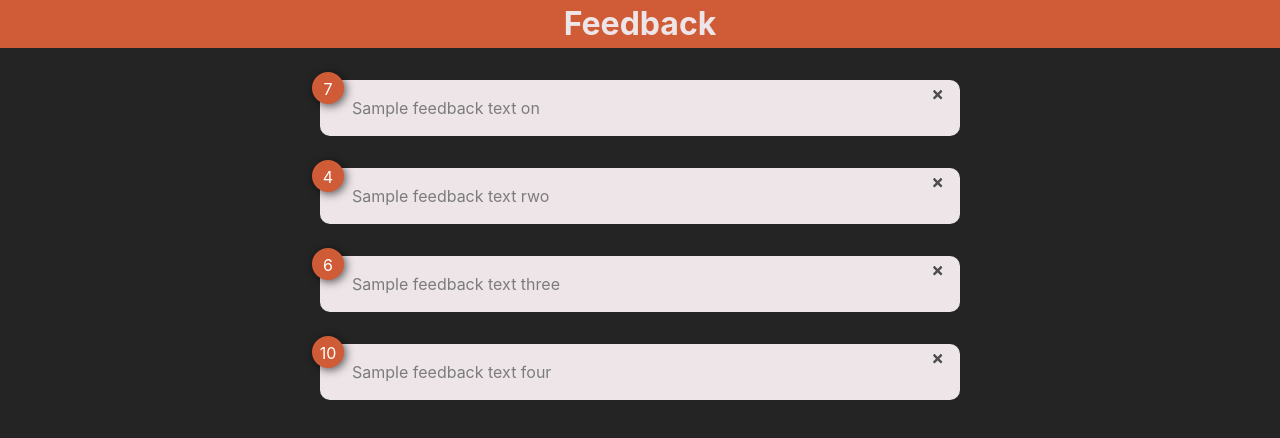
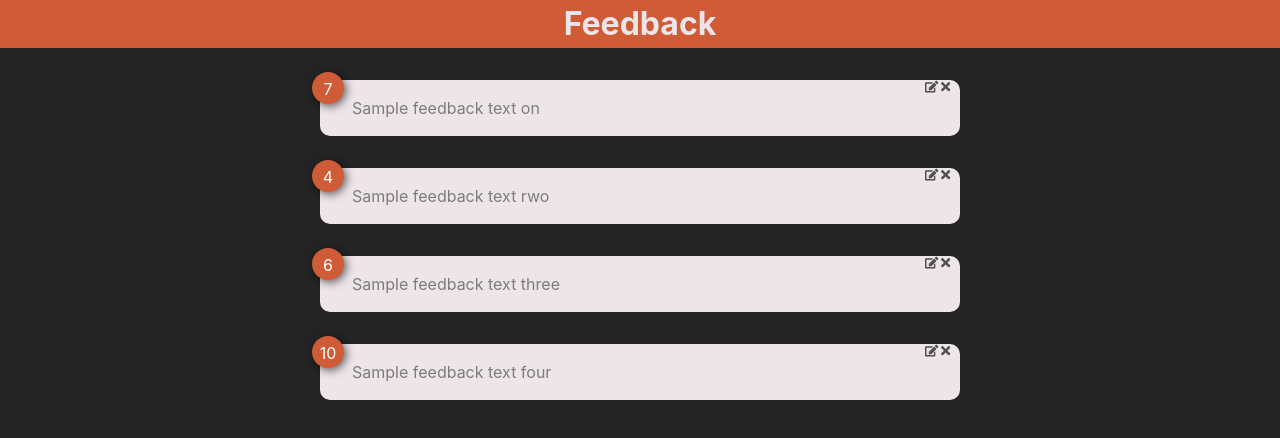
Before and after one commit to Nikhil-13/Feedback, a React (Vite) app: page / in a window 1280 px wide. Shown: the top 438 px of the page. Built offline with nearby package versions, Linux system fonts and the light colour scheme.

Commit message:
removed proptypes

```diff
--- a/package.json
+++ b/package.json
@@ -9,6 +9,7 @@
     "preview": "vite preview"
   },
   "dependencies": {
+    "prop-types": "^15.8.1",
     "react": "^18.2.0",
     "react-dom": "^18.2.0"
   },
--- a/src/App.css
+++ b/src/App.css
@@ -65,14 +65,21 @@
 
 }
 
-.close
+.btn
 {
-  position: absolute;
-  top: .5rem;
-  right: 1rem;
   background: transparent;
   color: #4e4e4e;
   border: none;
   padding: 0;
 
 }
+
+.buttons
+{
+  position: absolute;
+  top: 0;
+  right: .5rem;
+  display: flex;
+  gap: 1;
+  justify-content: space-between;
+}
--- a/src/App.jsx
+++ b/src/App.jsx
@@ -6,11 +6,12 @@ import FeedbackList from './components/FeedbackList'
 
 function App() {
 	const [feedback, setFeedback] = useState(FeedbackData)
+	const handleDelete = () => {}
 	return (
 		<>
 			<Header></Header>
 			<div className='container col-6'>
-				<FeedbackList feedback={feedback}></FeedbackList>
+				<FeedbackList feedback={feedback} handleDelete={handleDelete}></FeedbackList>
 			</div>
 		</>
 	)
--- a/src/components/FeedbackItem.jsx
+++ b/src/components/FeedbackItem.jsx
@@ -1,9 +1,10 @@
 import Card from './shared/Card'
-function FeedbackItem({ item }) {
+import PropTypes from 'prop-types'
+function FeedbackItem({ item, handleDelete }) {
 	return (
 		<>
 			<div className='feedback-item'>
-				<Card item={item}></Card>
+				<Card item={item} handleDelete={handleDelete(item.id)}></Card>
 			</div>
 		</>
 	)
--- a/src/components/FeedbackList.jsx
+++ b/src/components/FeedbackList.jsx
@@ -1,6 +1,7 @@
+import PropTypes from 'prop-types'
 import FeedbackItem from './FeedbackItem'
 
-function FeedbackList({ feedback }) {
+function FeedbackList({ feedback, handleDelete }) {
 	if (!feedback || feedback.length === 0) {
 		console.log('no feedback')
 	}
@@ -8,7 +9,10 @@ function FeedbackList({ feedback }) {
 	return (
 		<>
 			{feedback.map((item) => (
-				<FeedbackItem key={item.id} item={item}></FeedbackItem>
+				<FeedbackItem
+					key={item.id}
+					item={item}
+					handleDelete={handleDelete}></FeedbackItem>
 			))}
 		</>
 	)
--- a/src/components/shared/Card.jsx
+++ b/src/components/shared/Card.jsx
@@ -1,6 +1,5 @@
-import { FaTimes } from 'react-icons/fa'
-function Card({ item }) {
-	console.log(item)
+import { FaTimes, FaEdit } from 'react-icons/fa'
+function Card({ item, handleDelete }) {
 	return (
 		<>
 			<div className='card'>
@@ -8,9 +7,14 @@ function Card({ item }) {
 					<div className='rating-badge' id='rating'>
 						{item.rating}
 					</div>
-					<button className='close'>
-						<FaTimes></FaTimes>
-					</button>
+					<div className='buttons'>
+						<button className='btn'>
+							<FaEdit></FaEdit>
+						</button>
+						<button onClick={handleDelete} className='btn'>
+							<FaTimes></FaTimes>
+						</button>
+					</div>
 					<p className='card-text'>{item.feedbackText}</p>
 				</div>
 			</div>
```
Also changed, not shown: 1 other file (tests, documents, lock files or other folders).
